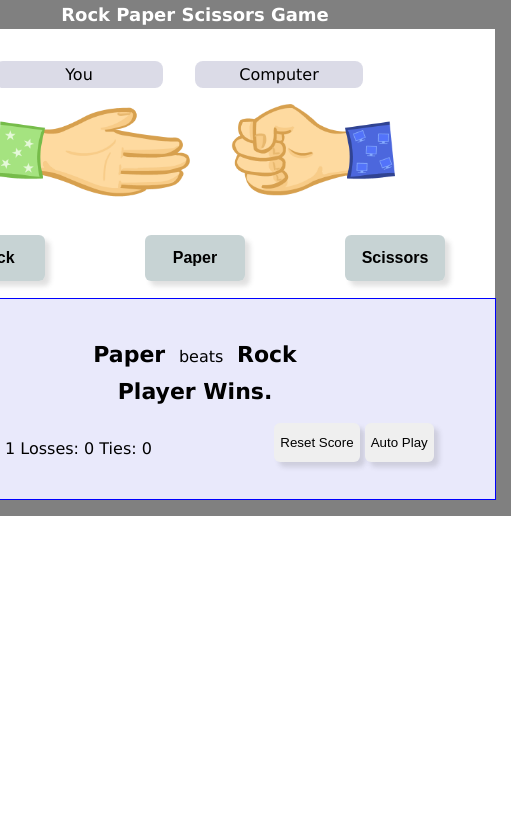
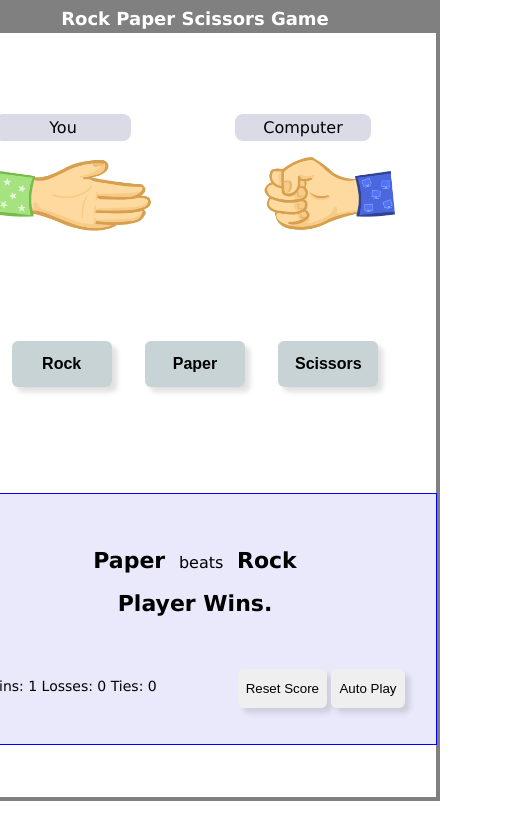
Before and after one commit to jovdim/Rock-Paper-Scissors-Game-Improved-, a plain HTML site: page Rock Paper Scissors Game/index.html in a window 390 px wide. Both pictures are taken after a click on the button "Paper". Shown: the whole page, 511 px wide, since content can reach past the window. Drawn offline with Linux system fonts and the light colour scheme.

Commit message:
Update style.css

```diff
--- a/Rock Paper Scissors Game/style.css
+++ b/Rock Paper Scissors Game/style.css
@@ -169,6 +169,58 @@ span {
   opacity: 0;
 }
 
+@media only screen and (max-width: 492px) {
+  .main {
+    width: 482px;
+    height: 94vh;
+    border: gray solid 4px;
+  }
+  .js-stat {
+    width: 482px;
+    justify-content: space-around;
+  }
+  .img-quality {
+    width: 160px;
+  }
+  .status {
+    width: 400px;
+    margin: 0;
+    margin-top: 12px;
+  }
+.css-result{
+  margin-top: 12px;
+}
+
+
+  .js-del-btn,
+  .js-auto-play {
+    padding: 12px 8px;
+    text-align: center;
+    margin-top: 4px;
+  }
+  .child-descriptionTwo {
+    font-size: 14px;
+    display: flex;
+    justify-content: space-around;
+    align-items: center;
+
+  }
+  .main-btn-div{
+    width: 400px;
+    display: flex;
+    justify-content: space-around;
+  }
+  .js-scoring {
+    margin-right: 18px;
+  }
+  .description {
+    justify-content: space-evenly;
+   height: 250px;
+
+  }
+}
+
+
 @media only screen and (max-width: 350px) {
   .main {
     width: 350px;
@@ -190,6 +242,7 @@ span {
   .main-btn {
     padding: 6px 2px;
     margin: 0 2px;
+
   }
   .two-buttons {
     display: flex;
@@ -207,7 +260,7 @@ span {
     justify-content: center;
     align-items: center;
   }
-   .main-btn-div{
+  .main-btn-div{
     width: 330px;
   }
   .js-scoring {
```
